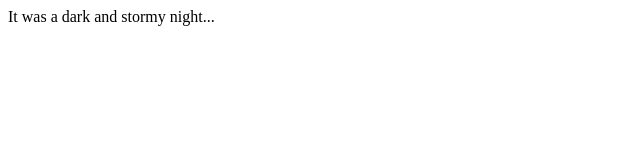
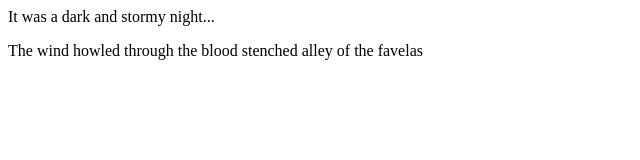
Before and after one commit to Sidsol/fireside-story, a plain HTML site: page index.html in a window 1280 px wide. Shown: the whole page, without its empty margins (0-640 px from the left). Drawn offline with Linux system fonts and the light colour scheme.

Commit message:
added second lineof story

```diff
--- a/index.html
+++ b/index.html
@@ -1,5 +1,6 @@
 <html>
   <body>
     <p>It was a dark and stormy night...</p>
+    <p>The wind howled through the blood stenched alley of the favelas</p>
   </body>
 </html>
```
